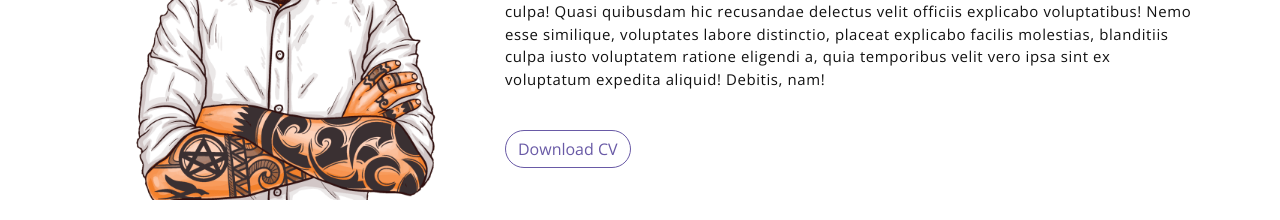
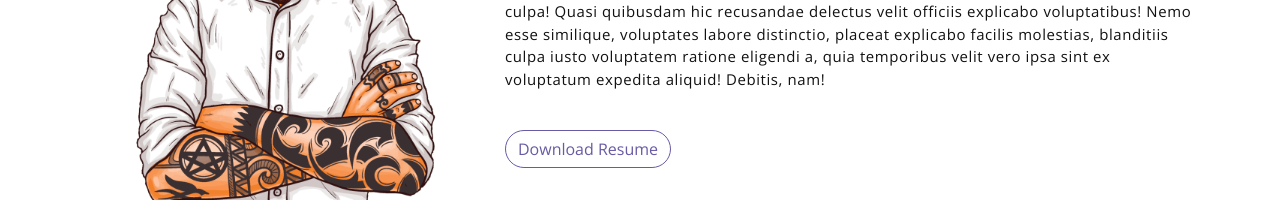
Before and after one commit to SherSarkarov/shersarkarov.github.io, a plain HTML site: page index.html in a window 1280 px wide. Shown: the part 1000-1220 px from the top of the page. Drawn offline with nearby package versions, Linux system fonts and the light colour scheme; a web font is replaced by a local one.

Commit message:
Make Resume Downloadable

```diff
--- a/index.html
+++ b/index.html
@@ -86,7 +86,11 @@
                         culpa iusto voluptatem ratione eligendi a, quia temporibus velit vero ipsa sint ex voluptatum
                         expedita aliquid! Debitis, nam!
                     </p>
-                    <button class="btn-rounded btn btn-outline-primary mt-4">Download CV</button>
+                    <button class="btn-rounded btn btn-outline-primary mt-4">
+                        <a href="/assets/pdf/Resume - Sherzod Sarkarov.pdf" download>
+                            Download Resume
+                        </a>
+                    </button>
                 </div>
             </div><!-- end of about wrapper -->
         </div><!-- end of container -->
```
Also changed, not shown: 1 other file.
